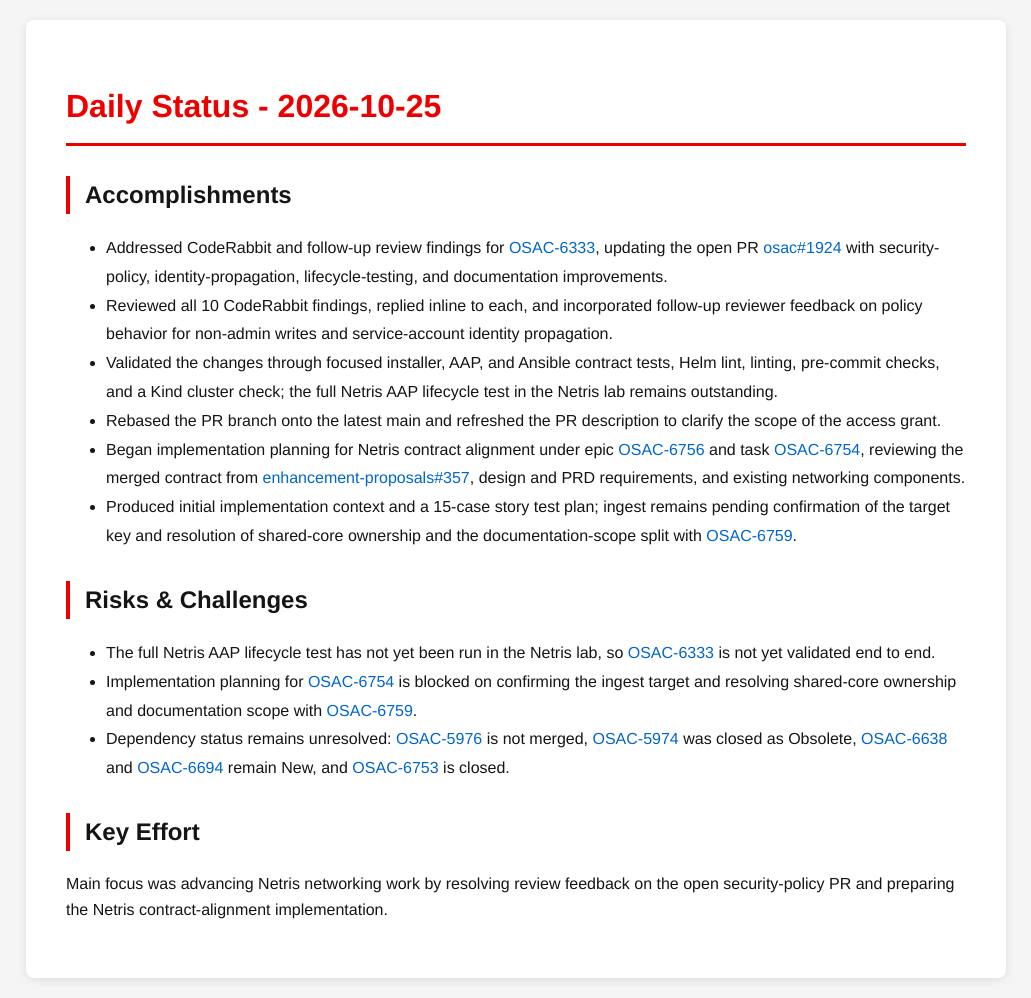
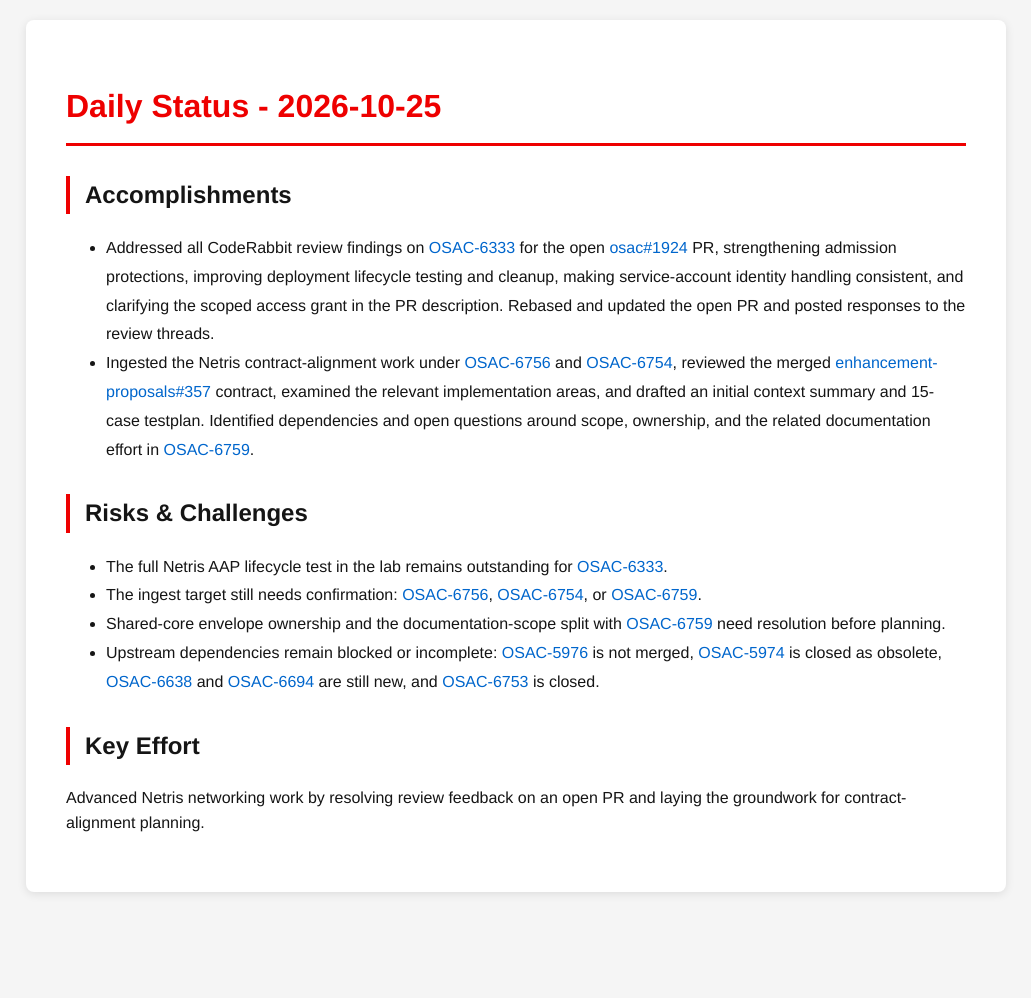
Before and after one commit to tzvatot/daily-status, a Jekyll site: the page built from 2026-10-25.md, in a window 1280 px wide. Shown: the whole page, without its empty margins (124-1155 px from the left). Built offline with Jekyll 4.4.1, drawn with Linux system fonts in a browser that asks for light colours; after the commit the page ends 912 px from its top, so only the background shows below that.

Commit message:
Daily status update - 2026-10-25

```diff
--- a/2026-10-25.md
+++ b/2026-10-25.md
@@ -7,17 +7,14 @@
 # Daily Status - 2026-10-25
 
 ## Accomplishments
-- Addressed CodeRabbit and follow-up review findings for [OSAC-6333](https://redhat.atlassian.net/browse/OSAC-6333), updating the open PR [osac#1924](https://github.com/osac-project/osac/pull/1924) with security-policy, identity-propagation, lifecycle-testing, and documentation improvements.
-- Reviewed all 10 CodeRabbit findings, replied inline to each, and incorporated follow-up reviewer feedback on policy behavior for non-admin writes and service-account identity propagation.
-- Validated the changes through focused installer, AAP, and Ansible contract tests, Helm lint, linting, pre-commit checks, and a Kind cluster check; the full Netris AAP lifecycle test in the Netris lab remains outstanding.
-- Rebased the PR branch onto the latest main and refreshed the PR description to clarify the scope of the access grant.
-- Began implementation planning for Netris contract alignment under epic [OSAC-6756](https://redhat.atlassian.net/browse/OSAC-6756) and task [OSAC-6754](https://redhat.atlassian.net/browse/OSAC-6754), reviewing the merged contract from [enhancement-proposals#357](https://github.com/osac-project/enhancement-proposals/pull/357), design and PRD requirements, and existing networking components.
-- Produced initial implementation context and a 15-case story test plan; ingest remains pending confirmation of the target key and resolution of shared-core ownership and the documentation-scope split with [OSAC-6759](https://redhat.atlassian.net/browse/OSAC-6759).
+- Addressed all CodeRabbit review findings on [OSAC-6333](https://redhat.atlassian.net/browse/OSAC-6333) for the open [osac#1924](https://github.com/osac-project/osac/pull/1924) PR, strengthening admission protections, improving deployment lifecycle testing and cleanup, making service-account identity handling consistent, and clarifying the scoped access grant in the PR description. Rebased and updated the open PR and posted responses to the review threads.
+- Ingested the Netris contract-alignment work under [OSAC-6756](https://redhat.atlassian.net/browse/OSAC-6756) and [OSAC-6754](https://redhat.atlassian.net/browse/OSAC-6754), reviewed the merged [enhancement-proposals#357](https://github.com/osac-project/enhancement-proposals/pull/357) contract, examined the relevant implementation areas, and drafted an initial context summary and 15-case testplan. Identified dependencies and open questions around scope, ownership, and the related documentation effort in [OSAC-6759](https://redhat.atlassian.net/browse/OSAC-6759).
 
 ## Risks & Challenges
-- The full Netris AAP lifecycle test has not yet been run in the Netris lab, so [OSAC-6333](https://redhat.atlassian.net/browse/OSAC-6333) is not yet validated end to end.
-- Implementation planning for [OSAC-6754](https://redhat.atlassian.net/browse/OSAC-6754) is blocked on confirming the ingest target and resolving shared-core ownership and documentation scope with [OSAC-6759](https://redhat.atlassian.net/browse/OSAC-6759).
-- Dependency status remains unresolved: [OSAC-5976](https://redhat.atlassian.net/browse/OSAC-5976) is not merged, [OSAC-5974](https://redhat.atlassian.net/browse/OSAC-5974) was closed as Obsolete, [OSAC-6638](https://redhat.atlassian.net/browse/OSAC-6638) and [OSAC-6694](https://redhat.atlassian.net/browse/OSAC-6694) remain New, and [OSAC-6753](https://redhat.atlassian.net/browse/OSAC-6753) is closed.
+- The full Netris AAP lifecycle test in the lab remains outstanding for [OSAC-6333](https://redhat.atlassian.net/browse/OSAC-6333).
+- The ingest target still needs confirmation: [OSAC-6756](https://redhat.atlassian.net/browse/OSAC-6756), [OSAC-6754](https://redhat.atlassian.net/browse/OSAC-6754), or [OSAC-6759](https://redhat.atlassian.net/browse/OSAC-6759).
+- Shared-core envelope ownership and the documentation-scope split with [OSAC-6759](https://redhat.atlassian.net/browse/OSAC-6759) need resolution before planning.
+- Upstream dependencies remain blocked or incomplete: [OSAC-5976](https://redhat.atlassian.net/browse/OSAC-5976) is not merged, [OSAC-5974](https://redhat.atlassian.net/browse/OSAC-5974) is closed as obsolete, [OSAC-6638](https://redhat.atlassian.net/browse/OSAC-6638) and [OSAC-6694](https://redhat.atlassian.net/browse/OSAC-6694) are still new, and [OSAC-6753](https://redhat.atlassian.net/browse/OSAC-6753) is closed.
 
 ## Key Effort
-Main focus was advancing Netris networking work by resolving review feedback on the open security-policy PR and preparing the Netris contract-alignment implementation.
+Advanced Netris networking work by resolving review feedback on an open PR and laying the groundwork for contract-alignment planning.
```
